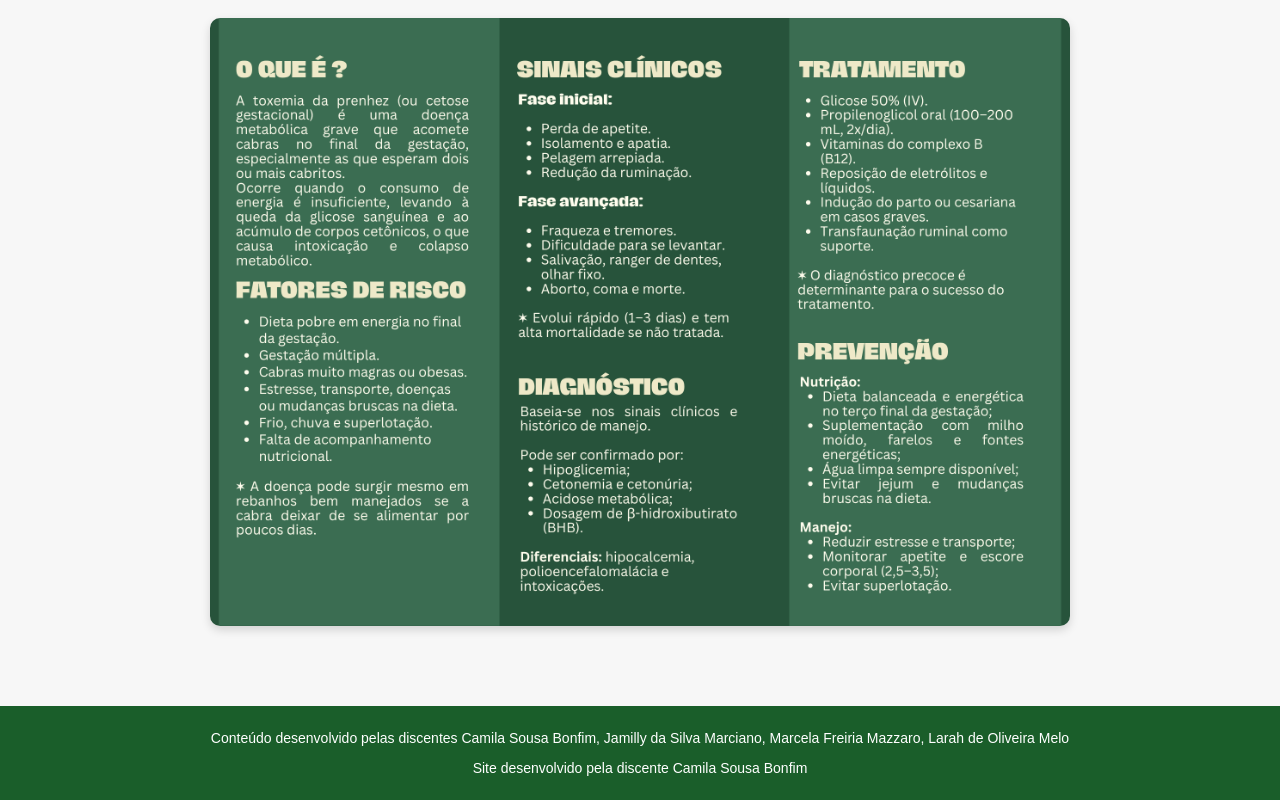
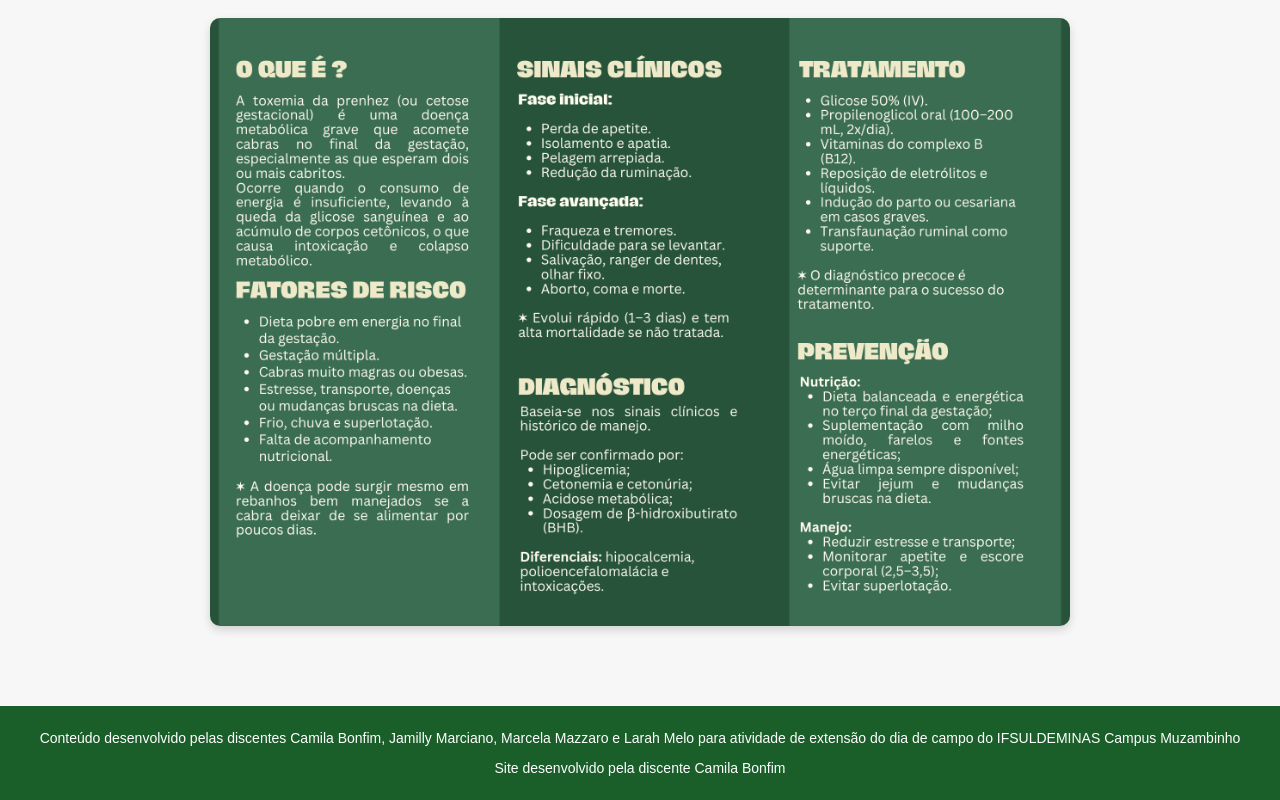
Before and after one commit to camila780/if, a plain HTML site: page index.html in a window 1280 px wide. Shown: the part 707-1507 px from the top of the page. Drawn offline with Linux system fonts and the light colour scheme.

Commit message:
Update index.html

```diff
--- a/index.html
+++ b/index.html
@@ -52,8 +52,8 @@
     </main>
 
     <footer>
-        <p>Conteúdo desenvolvido pelas discentes Camila Sousa Bonfim, Jamilly da Silva Marciano, Marcela Freiria Mazzaro, Larah de Oliveira Melo</p>
-        <p>Site desenvolvido pela discente Camila Sousa Bonfim</p>
+        <p>Conteúdo desenvolvido pelas discentes Camila Bonfim, Jamilly Marciano, Marcela Mazzaro e Larah Melo para atividade de extensão do dia de campo do IFSULDEMINAS Campus Muzambinho</p>
+        <p>Site desenvolvido pela discente Camila Bonfim</p>
     </footer>
 </body>
 </html>
```
